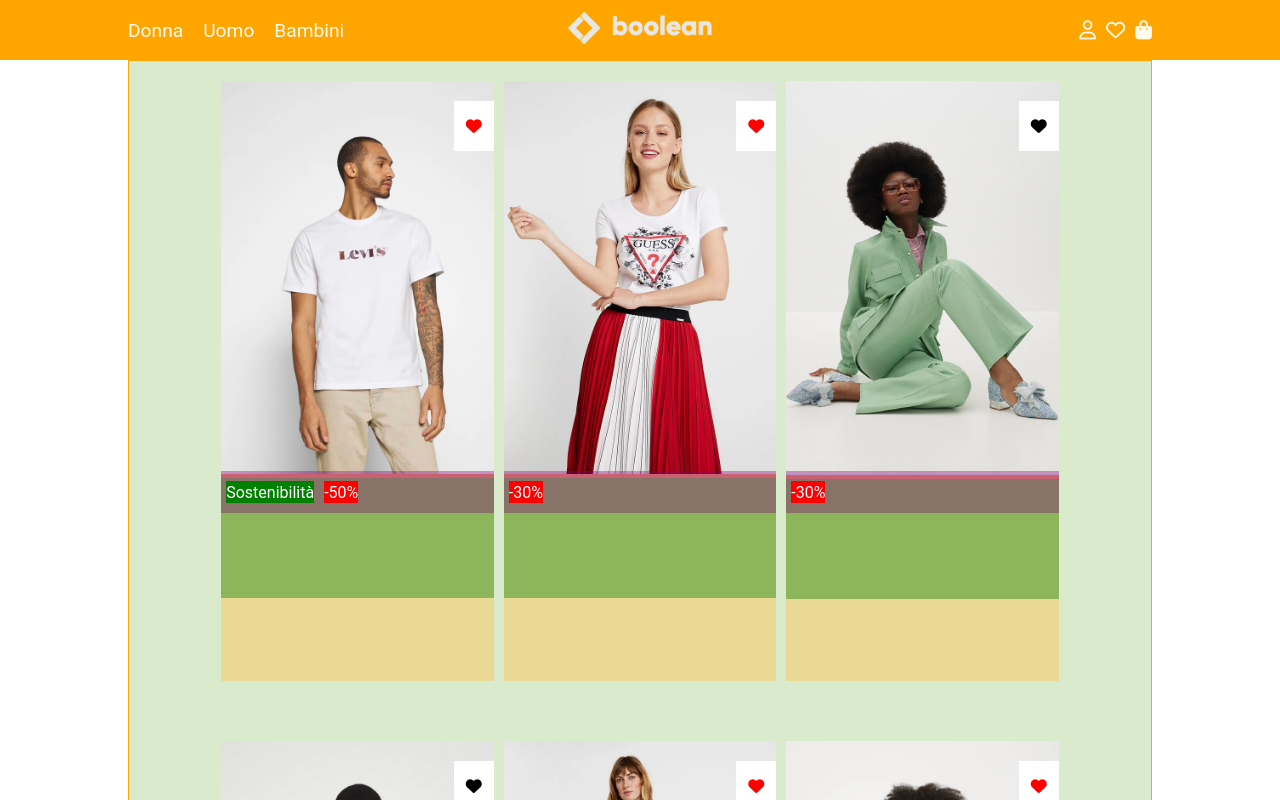
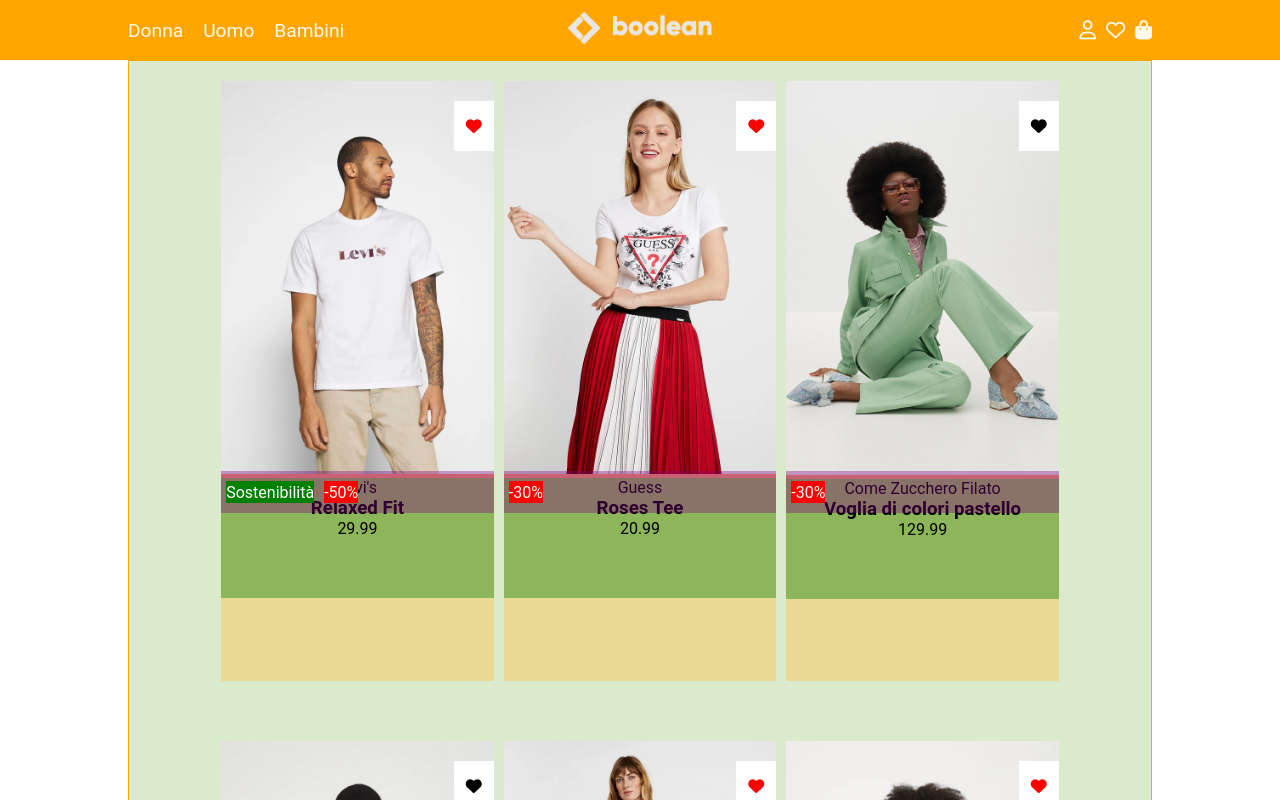
Before and after one commit to NicolaBellini/vite-boolando, a Vue app: page / in a window 1280 px wide. Shown: the top 800 px of the page. Built offline with nearby package versions, Linux system fonts and the light colour scheme.

Commit message:
[add] info elements

```diff
--- a/src/components/Card.vue
+++ b/src/components/Card.vue
@@ -7,7 +7,7 @@
       newProducts: [],
     };
   },
-  computed() {},
+
   mounted() {
     this.newProducts = this.products.map((product) => ({
       ...product,
@@ -70,7 +70,15 @@
         ></span>
       </div>
     </div>
-    <div class="info"></div>
+    <div class="info">
+      <div>{{ product.brand }}</div>
+      <div>
+        <h3>{{ product.name }}</h3>
+      </div>
+      <div>
+        <span>{{ product.price }}</span>
+      </div>
+    </div>
   </div>
 </template>
 
```
